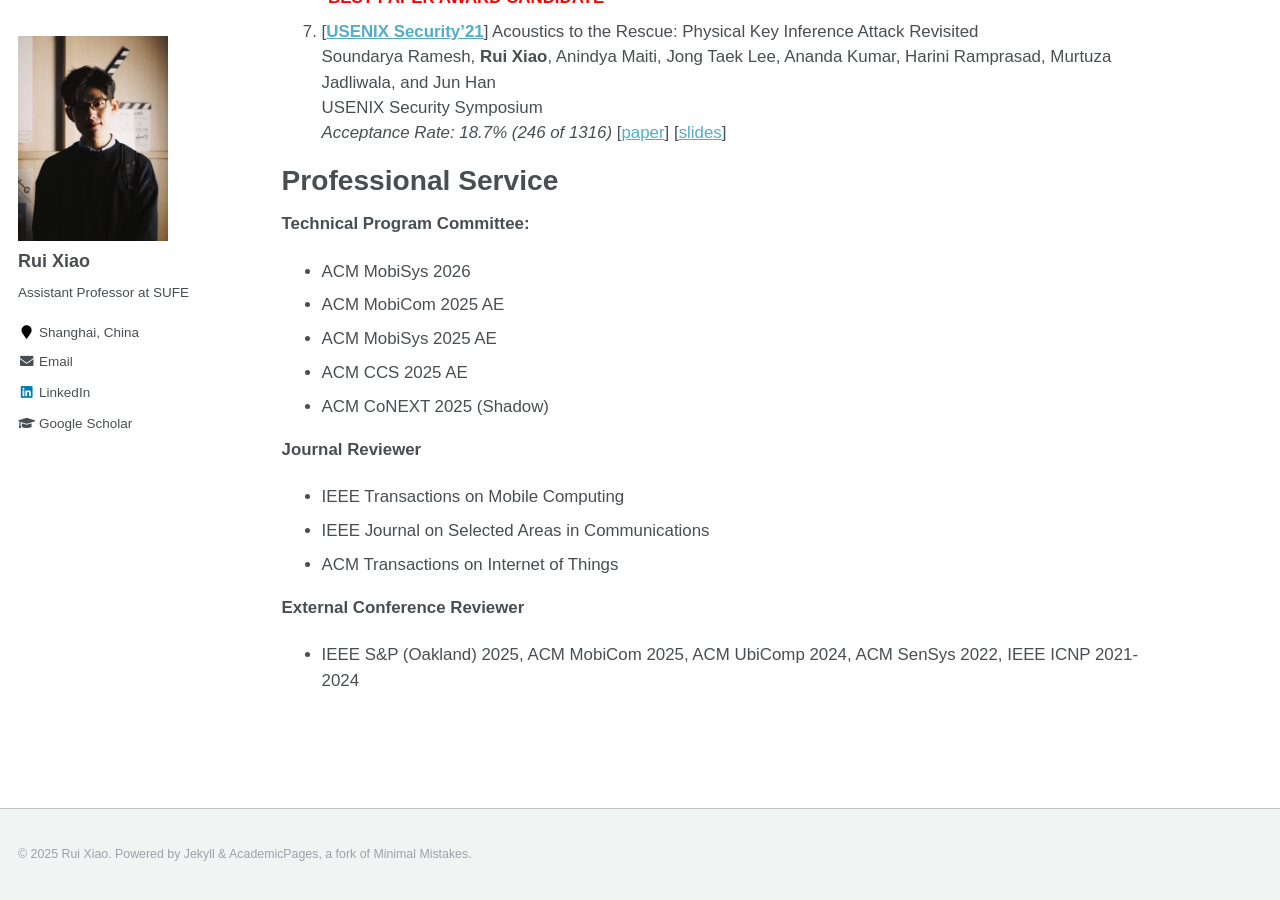
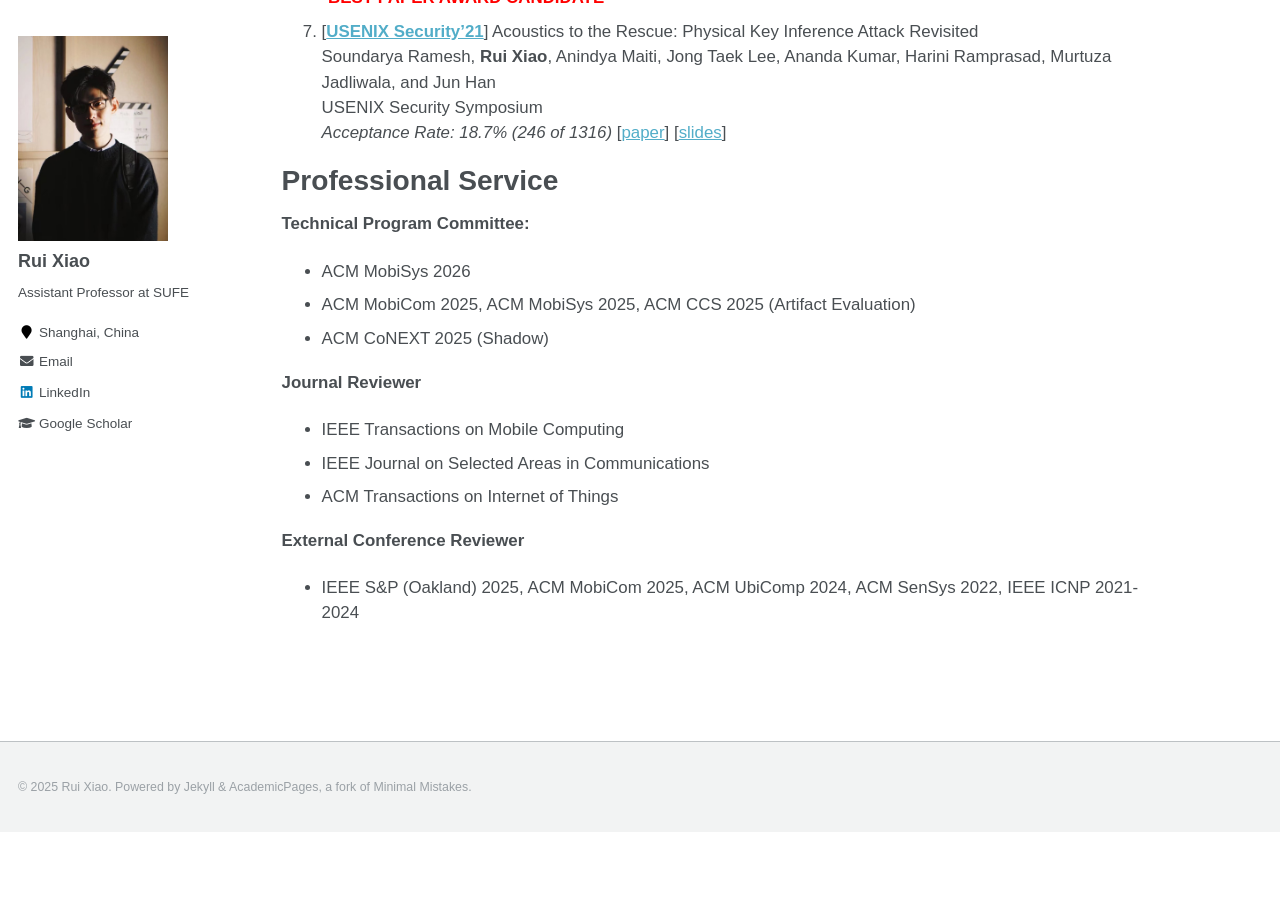
Before and after one commit to ruixiao24/ruixiao24.github.io, a Jekyll site: the page built from _pages/about.md, in a window 1280 px wide and 900 px high, scrolled down 1656 px. Built offline with Jekyll 4.4.1, drawn with Linux system fonts in a browser that asks for light colours; after the commit the page ends 2488 px from its top, so only the background shows below that.

Commit message:
Update professional service section in about.md
Consolidate ACM conference roles into a single line.

```diff
--- a/_pages/about.md
+++ b/_pages/about.md
@@ -64,9 +64,7 @@
 # Professional Service
 **Technical Program Committee:**
 - ACM MobiSys 2026
-- ACM MobiCom 2025 AE
-- ACM MobiSys 2025 AE
-- ACM CCS 2025 AE
+- ACM MobiCom 2025, ACM MobiSys 2025, ACM CCS 2025 (Artifact Evaluation)
 - ACM CoNEXT 2025 (Shadow)
 
 **Journal Reviewer**
```
